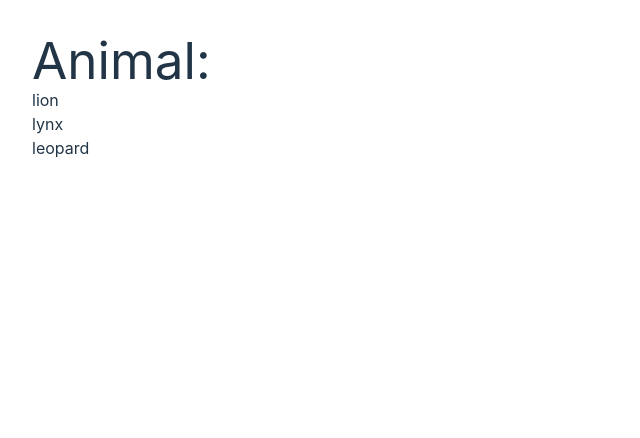
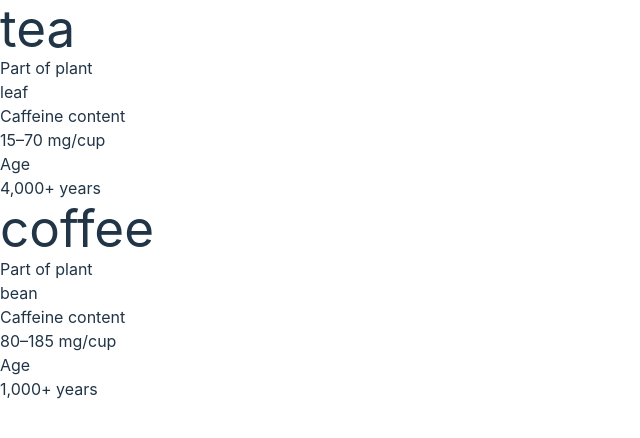
Before and after one commit to draczihper/react-app, a React (Vite) app: page / in a window 1280 px wide. Shown: the top 438 px of the page, without its empty margins (0-640 px from the left). Built offline with nearby package versions, Linux system fonts and the light colour scheme.

Commit message:
Add ternary condition render

```diff
--- a/src/App.jsx
+++ b/src/App.jsx
@@ -1,23 +1,24 @@
-import './App.css'
-
-function List(props){
+function Drink({ name }) {
   return (
-    <ul>
-      {props.animals.map((animal) =>  {
-        return animal.startsWith('l') ? <li key={animal}>{animal}</li> : null})}
-    </ul>
-  )
+    <section>
+      <h1>{name}</h1>
+      <dl>
+        <dt>Part of plant</dt>
+        <dd>{name === 'tea' ? 'leaf' : 'bean'}</dd>
+        <dt>Caffeine content</dt>
+        <dd>{name === 'tea' ? '15–70 mg/cup' : '80–185 mg/cup'}</dd>
+        <dt>Age</dt>
+        <dd>{name === 'tea' ? '4,000+ years' : '1,000+ years'}</dd>
+      </dl>
+    </section>
+  );
 }
 
-
-function App() {
-  const animals = ['lion', 'cheetah', 'lynx', 'leopard', 'tiger']
+export default function DrinkList() {
   return (
     <div>
-      <h1>Animal:</h1>
-      <List animals={animals} />
+      <Drink name="tea" />
+      <Drink name="coffee" />
     </div>
-  )
+  );
 }
-
-export default App
```
